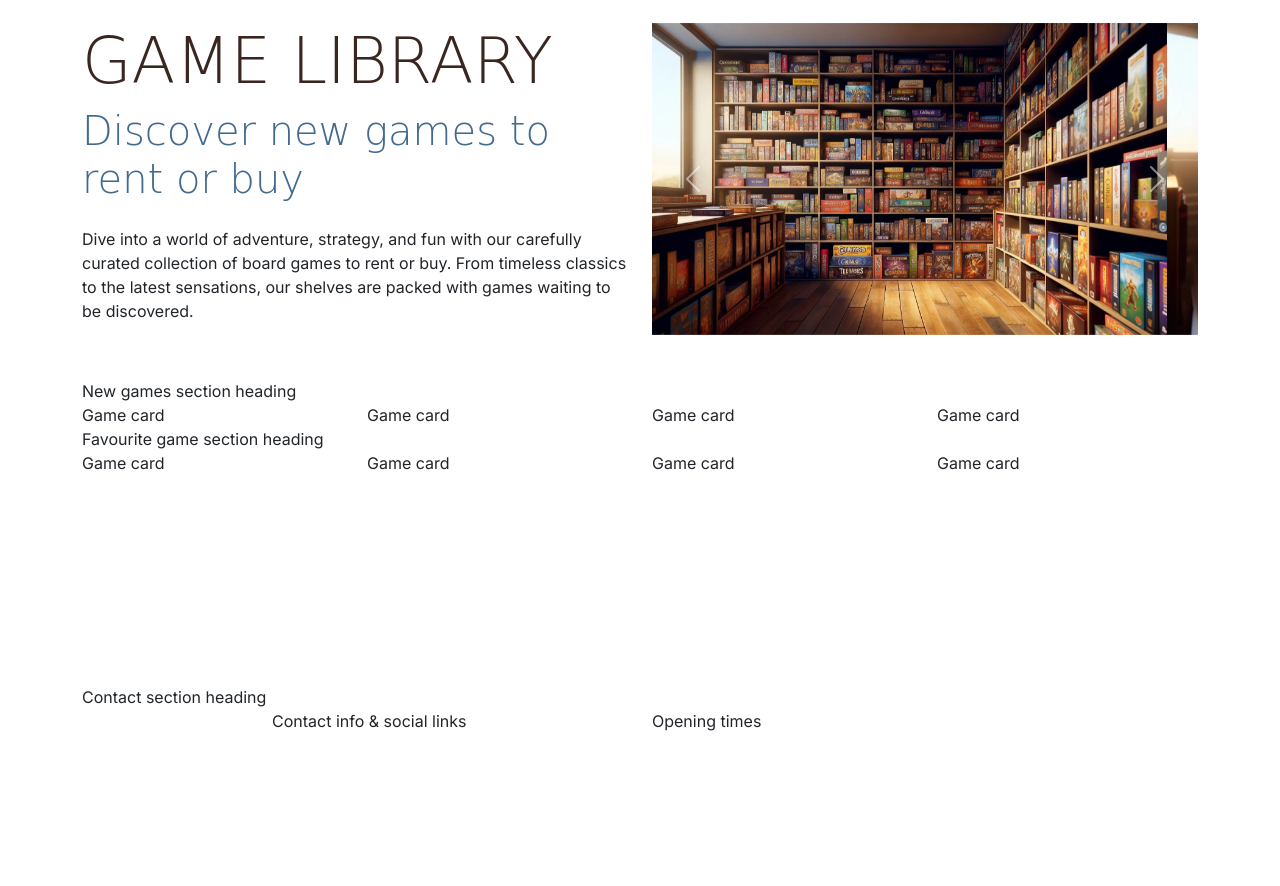
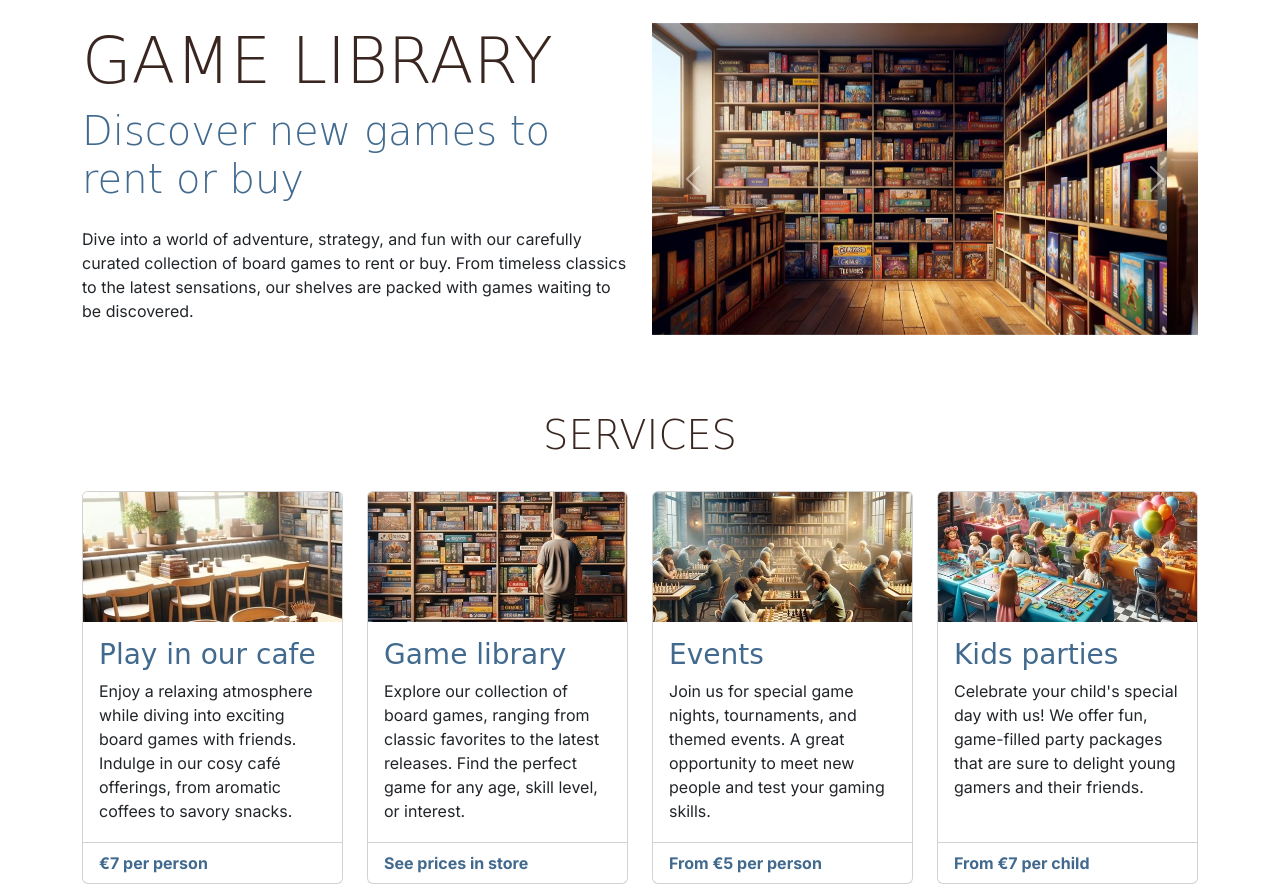
Before and after one commit to FlorinMiron98/boardwalk-games, a plain HTML site: page game-library.html in a window 1280 px wide. Shown: the part 67-953 px from the top of the page. Before the commit the page ends 800 px from the top, so only its background shows below. Drawn offline with nearby package versions, Linux system fonts and the light colour scheme; a web font is replaced by a local one.

Commit message:
finish styling the servicing section

```diff
--- a/assets/styles.css
+++ b/assets/styles.css
@@ -19,7 +19,14 @@ h2,
 h3 {
     font-family: var(--secondary-font);
     color: var(--primary-color);
+}
+
+h1, h2 {
     text-transform: uppercase;
+}
+
+h2 {
+    margin-bottom: 2rem;
 }
 
 .sub-heading-color {
@@ -42,3 +49,34 @@ h3 {
 #header .lead {
     font-family: var(--secondary-font);
 }
+
+#services .card {
+    margin-bottom: 1.5rem;
+}
+
+#services .card-footer {
+    font-weight: bold;
+    color: var(--highlight-color);
+    background-color: transparent;
+}
+
+@media screen and (min-width: 768px) {
+    #services .card-body {
+        min-height: 191px;
+    }
+}
+@media screen and (min-width: 992px) {
+    #services .card-body {
+        min-height: auto;
+    }
+}
+@media screen and (min-width: 1200px) {
+    #services .card-body {
+        min-height: 220px;
+    }
+}
+@media screen and (min-width: 1400px) {
+    #services .card-body {
+        min-height: 195px;
+    }
+}
--- a/game-library.html
+++ b/game-library.html
@@ -78,13 +78,79 @@
      </header>
 
     <main>
-        <section class="container">
+        <section id="services" class="container section">
             <div class="row">
-                <div class="col-12">New games section heading</div>
-                <div class="col-12 col-md-6 col-xl-3">Game card</div>
-                <div class="col-12 col-md-6 col-xl-3">Game card</div>
-                <div class="col-12 col-md-6 col-xl-3">Game card</div>
-                <div class="col-12 col-md-6 col-xl-3">Game card</div>
+                <div class="col-12 text-center">
+                    <h2 class="display-6">Services</h2>
+                </div>
+                <div class="col-12 col-md-6 col-xl-3">
+                    <div class="card">
+                        <img src="assets/images/services-1.webp" class="card-img-top"
+                            alt="Boardwalk games cafe table by a window, stacks of boardgames can be seen on the table">
+                        <div class="card-body">
+                            <h3 class="card-title sub-heading-color">Play in our cafe</h3>
+                            <p class="card-text">
+                                Enjoy a relaxing atmosphere while diving into exciting board
+                                games with friends. Indulge in our cosy café offerings, from
+                                aromatic coffees to savory snacks.
+                            </p>
+                        </div>
+                        <div class="card-footer">
+                            <p class="mb-0">€7 per person</p>
+                        </div>
+                    </div>
+                </div>
+                <div class="col-12 col-md-6 col-xl-3">
+                    <div class="card">
+                        <img src="assets/images/services-2.webp" class="card-img-top"
+                            alt="Board games stacked in bookshelves, a man can be seen browsing the shelves" />
+                        <div class="card-body">
+                            <!-- bootstrap cards come as h5 by default, changed to h3 to fit project heading hierarchy -->
+                            <h3 class="card-title sub-heading-color">Game library</h3>
+                            <p class="card-text">
+                                Explore our collection of board games, ranging from classic
+                                favorites to the latest releases. Find the perfect game for
+                                any age, skill level, or interest.
+                            </p>
+                        </div>
+                        <div class="card-footer">
+                            <p class="mb-0">See prices in store</p>
+                        </div>
+                    </div>
+                </div>
+                <div class="col-12 col-md-6 col-xl-3">
+                    <div class="card">
+                        <img src="assets/images/services-3.webp" class="card-img-top">
+                        <div class="card-body">
+                            <h3 class="card-title sub-heading-color">Events</h3>
+                            <p class="card-text">
+                                Join us for special game nights, tournaments, and themed
+                                events. A great opportunity to meet new people and test your
+                                gaming skills.
+                            </p>
+                        </div>
+                        <div class="card-footer">
+                            <p class="mb-0">From €5 per person</p>
+                        </div>
+                    </div>
+                </div>
+                <div class="col-12 col-md-6 col-xl-3">
+                    <div class="card">
+                        <img src="assets/images/services-4.webp" class="card-img-top"
+                            alt="A kids party being held at Boardwalk Games">
+                        <div class="card-body">
+                            <h3 class="card-title sub-heading-color">Kids parties</h3>
+                            <p class="card-text">
+                                Celebrate your child's special day with us! We offer fun,
+                                game-filled party packages that are sure to delight young
+                                gamers and their friends.
+                            </p>
+                        </div>
+                        <div class="card-footer">
+                            <p class="mb-0">From €7 per child</p>
+                        </div>
+                    </div>
+                </div>
             </div>
         </section>
         <section class="container">
```
